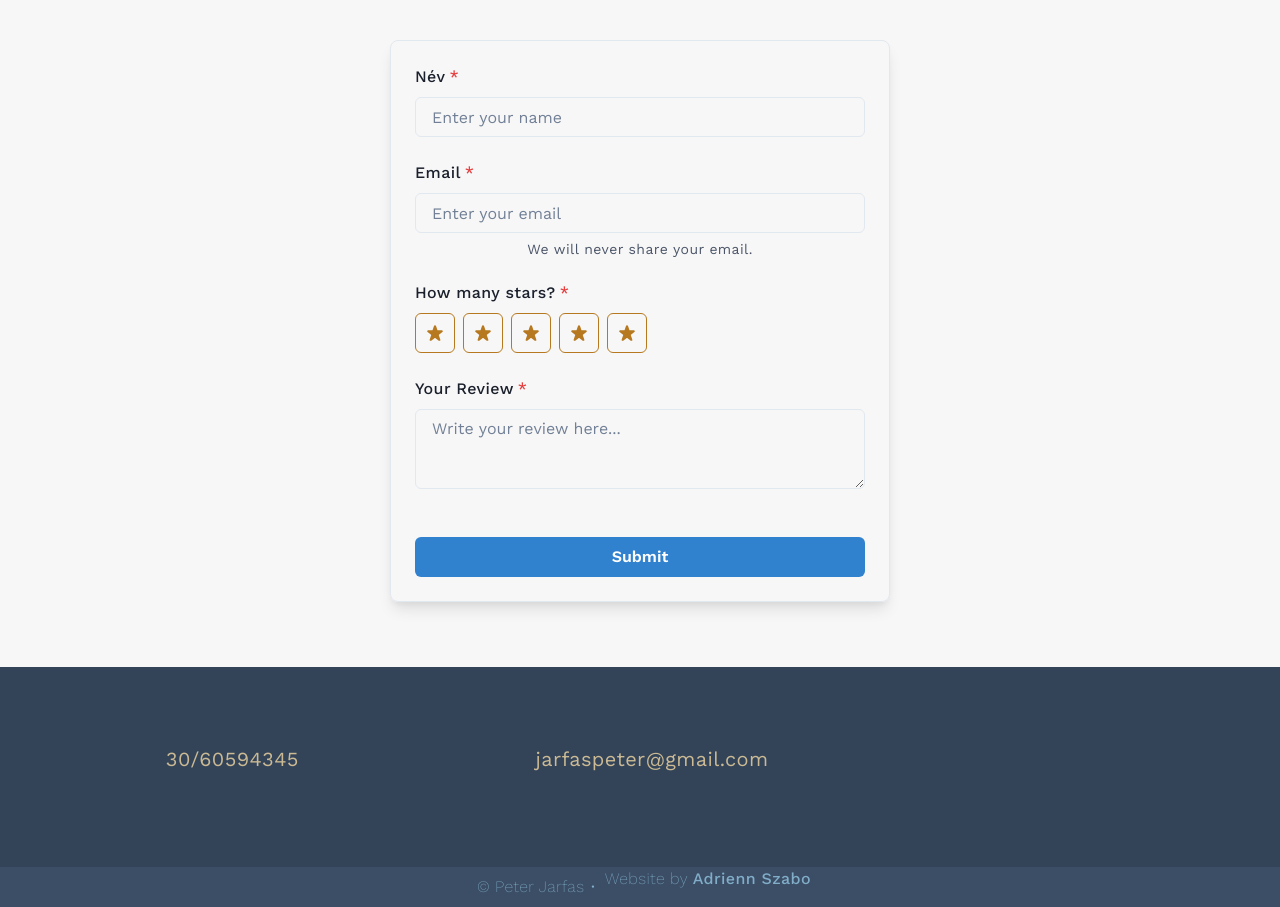
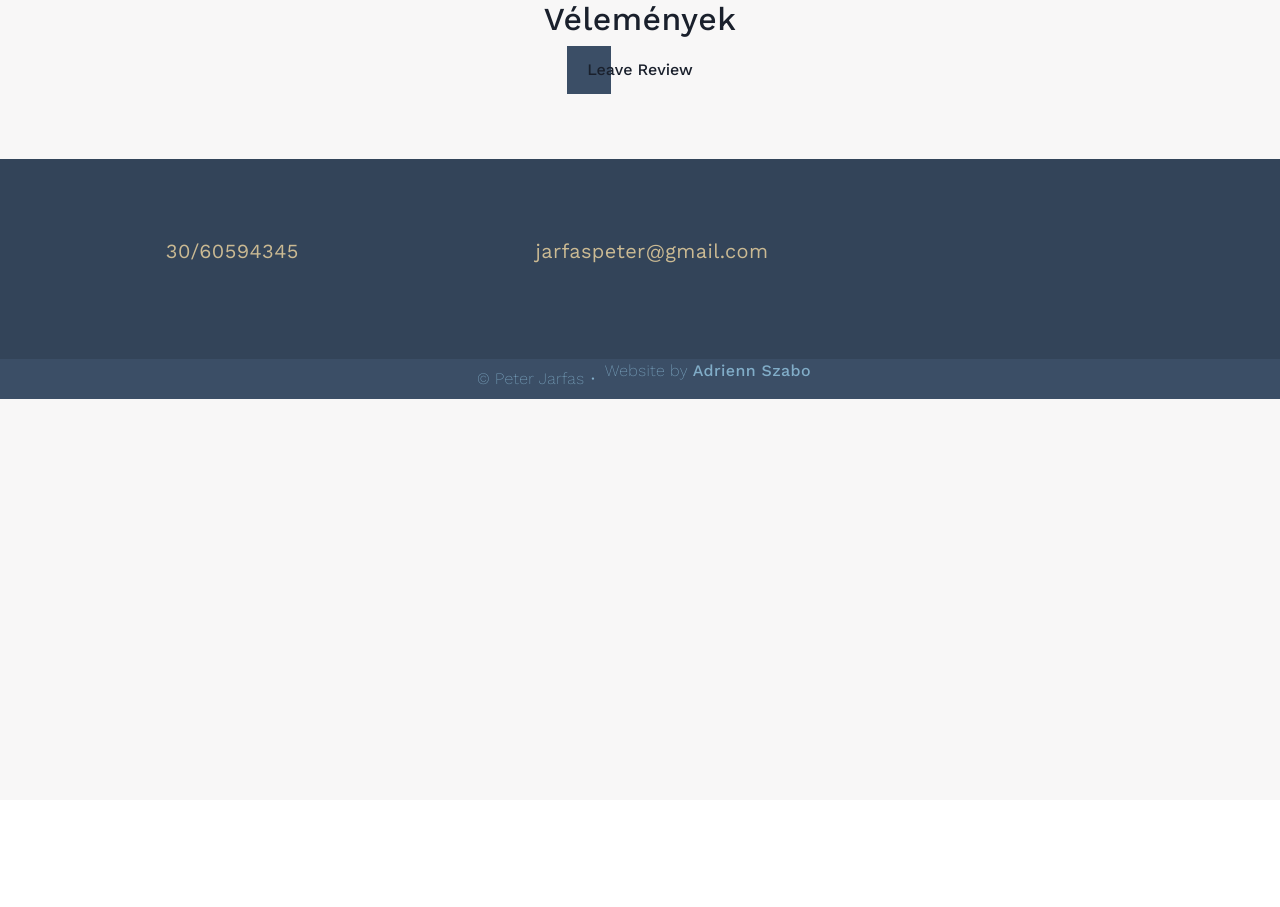
Before and after one commit to aszab1/peter-jarfas-website, a React (Vite) app: page /velemenyek in a window 1280 px wide. After the commit the page ends 800 px from the top, so only its background shows below. Built offline with nearby package versions, Linux system fonts and the light colour scheme; some icons are missing.

Commit message:
added modal to Reviews and moved the form there

```diff
--- a/src/components/Reviews.jsx
+++ b/src/components/Reviews.jsx
@@ -1,24 +1,59 @@
 import { useNavigate } from 'react-router-dom'
-import { useState } from 'react'
+import { useState, useRef } from 'react'
 import { Icon } from '@iconify/react/dist/iconify.js'
+import { Modal, ModalOverlay, ModalContent, useDisclosure, ModalBody, ModalCloseButton, } from '@chakra-ui/react'
 import { ChakraProvider, Box, FormControl, FormHelperText, FormErrorMessage, FormLabel, Input, Textarea, Button, Stack, HStack, IconButton } from '@chakra-ui/react'
 import { StarIcon } from '@chakra-ui/icons'
 
-export default function Reviews(){
+
+
+export default function Reviews() {
 
   const navigate = useNavigate()
+  const { isOpen, onOpen, onClose } = useDisclosure()
+  const finalRef = useRef(null)
+
+  const [rating, setRating] = useState(0)
 
   const handleBackClick = () => {
     navigate('/')
   }
 
-const [rating, setRating] = useState(0)
+  const handleSubmit = (e) => {
+    e.preventDefault()
+    onClose() // Close the modal
+    finalRef.current?.focus() // Set focus back to the "Save Reviews" section
+  }
 
-  return(
+  return (
     <>
+      <h2>Vélemények</h2>
       <ChakraProvider>
+        <Box ref={finalRef} tabIndex={-1} aria-label='Focus moved to this box'>
+        </Box>
+        <button className='slide-button'
+        onClick={onOpen}
+        style={{
+          outline: 'none !important',
+          boxShadow: 'none !important',
+          _focus: { outline: 'none !important', boxShadow: 'none !important' },
+          _focusVisible: { outline: 'none !important', boxShadow: 'none !important' },
+          _active: { outline: 'none !important', boxShadow: 'none !important' },
+        }}
+        >
+          Leave Review
+        </button>
+        <Modal size={'lg'} finalFocusRef={finalRef} isOpen={isOpen} onClose={onClose} isCentered>
+          <ModalOverlay bg='none'
+            backdropFilter='auto'
+            backdropInvert='60%'
+            backdropBlur='2px' />
+          <ModalContent>
+            <ModalCloseButton />
+            <ModalBody>
+
               <Box maxWidth="500px" mx="auto" mt={10} p={6} borderWidth={1} borderRadius="lg" boxShadow="lg">
-        <form>
+                <form onSubmit={handleSubmit}>
                   <Stack spacing={6}>
                     <FormControl id="name" isRequired>
                       <FormLabel>Név</FormLabel>
@@ -53,15 +88,18 @@ const [rating, setRating] = useState(0)
                       {/* <FormErrorMessage>{form.errors.name}</FormErrorMessage> */}
                     </FormControl>
 
-            <Button mt={6} colorScheme="blue" type="submit">
+                    <button className='slide-button' type="submit">
                       Submit
-            </Button>
+                    </button>
                   </Stack>
                 </form>
               </Box>
+            </ModalBody>
+          </ModalContent>
+        </Modal>
       </ChakraProvider>
-
       <button className="back-button" onClick={handleBackClick}><Icon className='back-button' icon='ep:back' /></button>
     </>
+
   )
 }
--- a/src/styles/components/Reviews.scss
+++ b/src/styles/components/Reviews.scss
@@ -0,0 +1,52 @@
+
+  .slide-button {
+    position: relative;
+    display: inline-block;
+    padding: 12px 20px;
+    font-size: 16px;
+    font-weight: 500;
+    background-color: transparent;
+    cursor: pointer;
+    overflow: hidden;
+    transition: color 1s;
+    z-index: 1;
+    border: none;
+    outline: none;
+}
+
+.slide-button::before {
+    content: "";
+    position: absolute;
+    top: 0;
+    left: -70%;
+    width: 100%;
+    height: 100%;
+    background: #3b4e66;
+    transition: left 1s;
+    z-index: -1;
+}
+
+.slide-button:hover::before {
+    left: 0;
+}
+
+.slide-button:hover {
+  color: #cbba93;
+  outline: none;
+}
+
+.slide-button span {
+    position: relative;
+    z-index: 1;
+}
+
+.slide-button:focus,
+.slide-button:active,
+.slide-button:focus-visible {
+    outline: none !important;
+    box-shadow: none !important;
+}
+
+.slide-button::-moz-focus-inner {
+  border: 0;
+}
--- a/src/styles/global/base.scss
+++ b/src/styles/global/base.scss
@@ -29,6 +29,24 @@ main {
   background-color: rgba(241, 239, 239, 0.5);
 }
 
+.slide-button:focus,
+.slide-button:active,
+.slide-button:focus-visible {
+  outline: none !important;
+  box-shadow: none !important;
+}
+
+button:focus {
+  outline: none !important;
+  box-shadow: none !important;
+}
+
+button:focus-visible {
+  outline: none !important;
+  box-shadow: none !important;
+}
+
+
 // @media only screen and (max-width: 450px) {
 //   main {
 //     font-size: 14px;
--- a/src/styles/main.scss
+++ b/src/styles/main.scss
@@ -5,3 +5,4 @@
 @import './components/Photos.scss';
 @import './components/Awards.scss';
 @import './components/VideoCard.scss';
+@import './components/Reviews.scss';
```
Lines whose indentation alone changed are shown as unchanged.
